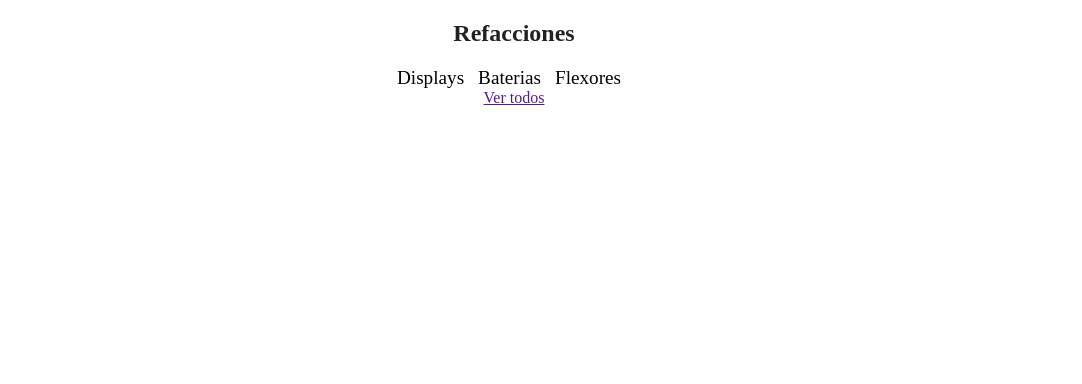
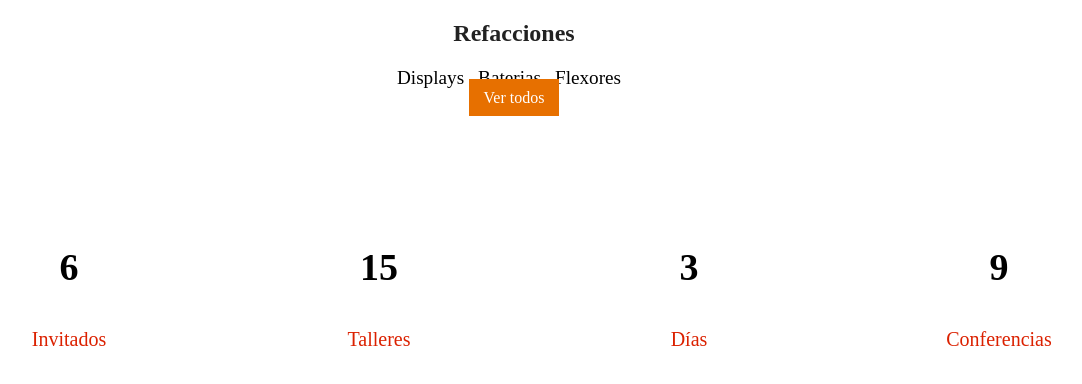
Before and after one commit to manuelluevano/db-perfiles, a website built with Parcel: page index.html in a window 1280 px wide. Shown: the whole page, without its empty margins (126-1208 px from the left). Built offline with nearby package versions, Linux system fonts and the light colour scheme.

Commit message:
Agregando seccion 'contador', agregar archivo 'contador.sass', agregar estilkos al contador

```diff
--- /dev/null
+++ b/css/botones.sass
@@ -0,0 +1,7 @@
+.btn
+    color: white
+    background: #e77000
+    padding: 10px 15px
+    text-decoration: none
+.btn:hover
+    background: #e75c00
--- /dev/null
+++ b/css/contador.sass
@@ -0,0 +1,13 @@
+.resumen-evento
+    text-align: center
+    list-style: none
+    margin-top: 100px
+    display: grid
+    grid-template-columns: repeat(4, 1fr)
+    .numero
+        font-size: 38px
+        font-weight: bold
+        color: black
+    li
+        color: #db2100
+        font-size: 20px
--- a/css/main.sass
+++ b/css/main.sass
@@ -1,6 +1,7 @@
 
 @import enlaces
-
+@import botones
+@import contador
 /*# sourceMappingURL=main.sass.map */
 /*! HTML5 Boilerplate v8.0.0 | MIT License | https://html5boilerplate.com/
 
--- a/index.html
+++ b/index.html
@@ -84,7 +84,14 @@
   </section>
 
 
-
+  <section class="contador">
+      <ul class="resumen-evento">
+        <li><p class="numero">6</p> Invitados</li>
+        <li><p class="numero">15</p> Talleres</li>
+        <li><p class="numero">3</p> Días</li>
+        <li><p class="numero">9</p> Conferencias</li>
+      </ul>
+  </section><!-- Cierre Contador -->
 
 
 
```
Also changed, not shown: css/main.css, 1 other file.
